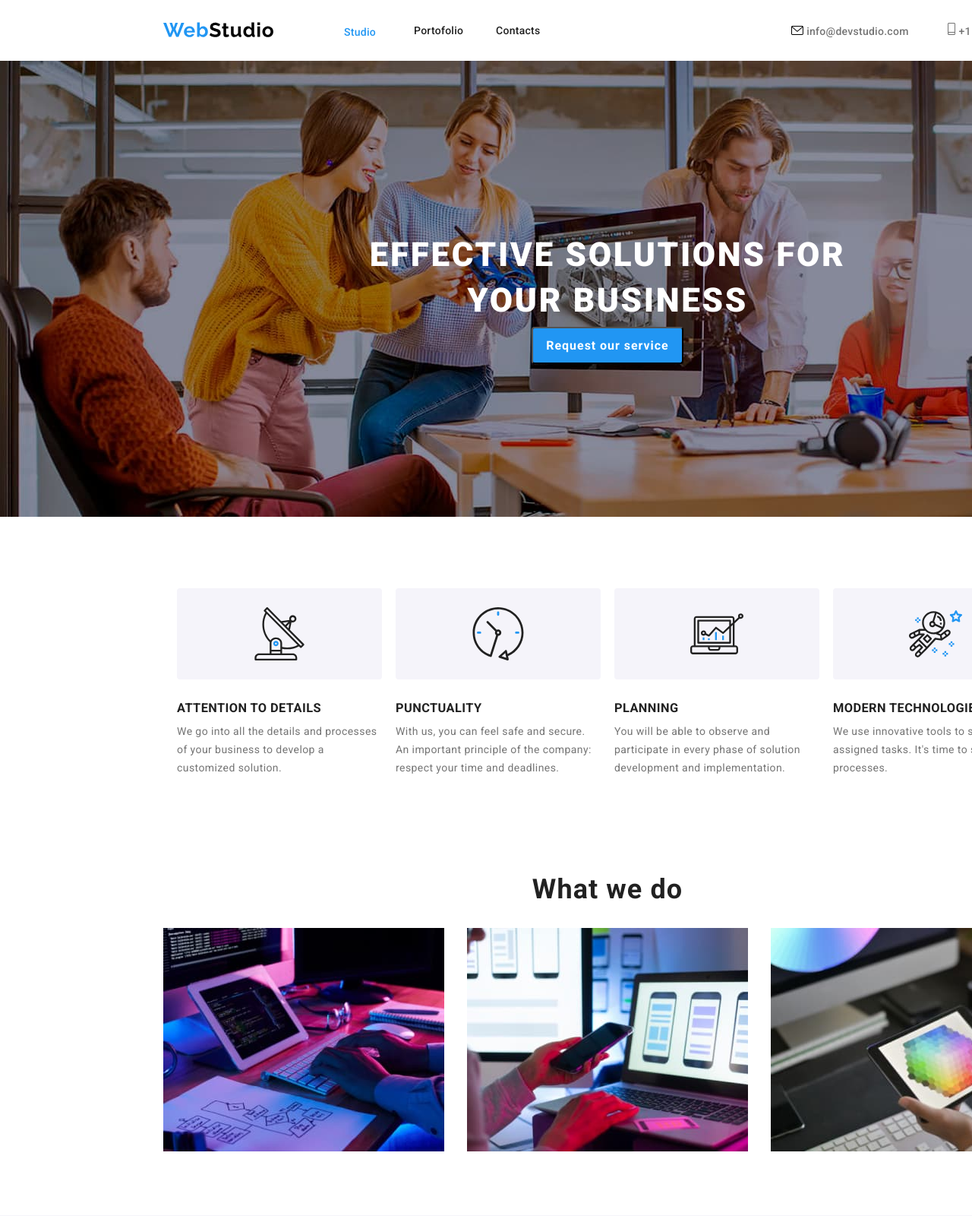
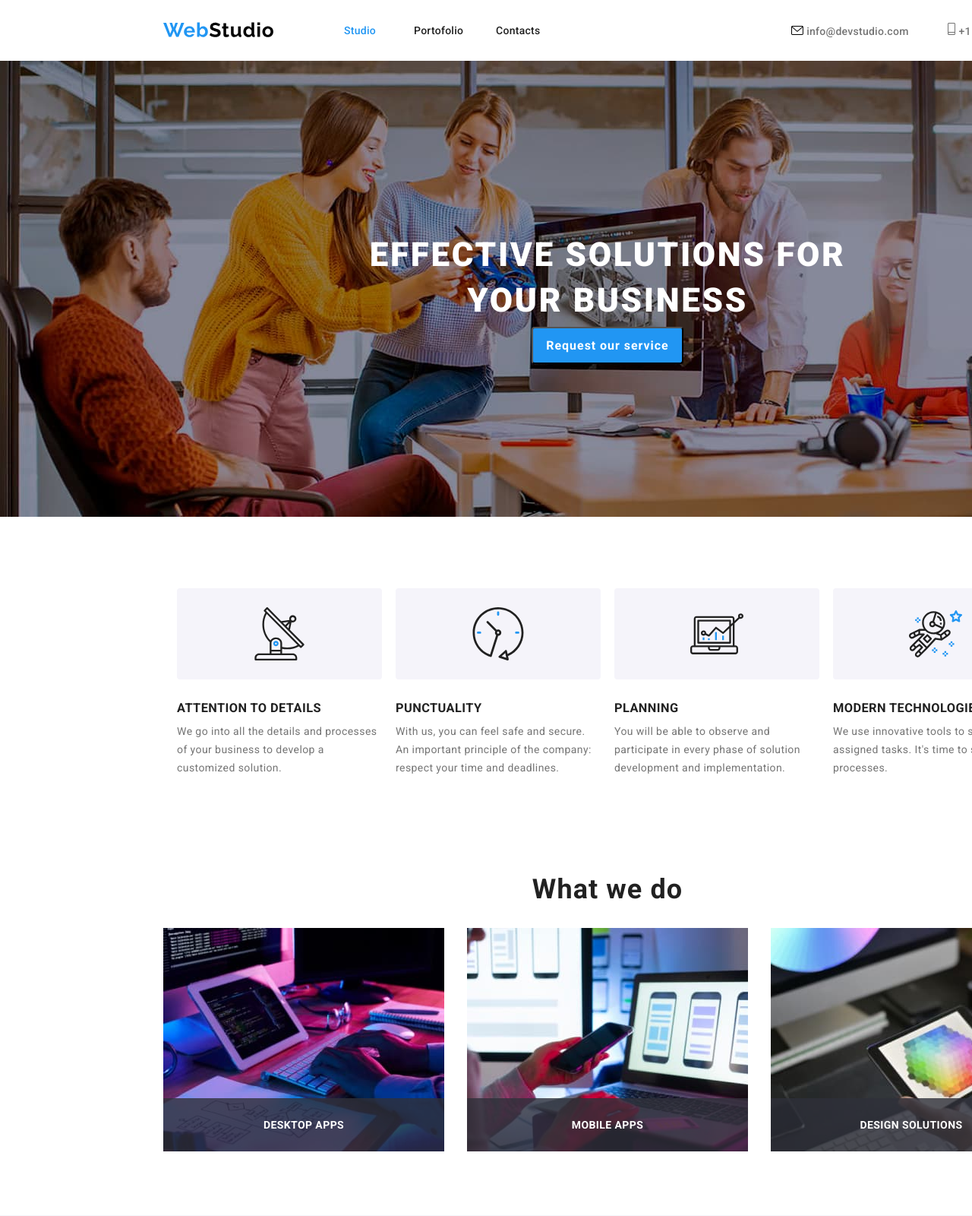
Before and after one commit to CosescuNicu/goit-markup-hw-05, a plain HTML site: page index.html in a window 1280 px wide. Shown: the top 1600 px of the page at 76% size. Drawn offline with nearby package versions, Linux system fonts and the light colour scheme.

Commit message:
finished what we do section

```diff
--- a/css/portofolio.css
+++ b/css/portofolio.css
@@ -56,7 +56,8 @@ a:hover {
   width: 1600px;
   height: 80px;
   top: 0px;
-  background-color: rgba(255, 255, 255, 1);
+  background: #ffffff;
+  border-bottom: 1px solid #ececec;
 }
 
 .logo-global {
@@ -79,6 +80,12 @@ a:hover {
   height: 16px;
   left: 453px;
   top: 32px;
+  font-family: "Roboto";
+  font-style: normal;
+  font-weight: 500;
+  font-size: 14px;
+  line-height: 16px;
+  letter-spacing: 0.02em;
 }
 
 .nav-second-item {
@@ -107,6 +114,21 @@ a:hover {
   font-size: 14px;
   line-height: 16px;
   letter-spacing: 0.02em;
+}
+.underline::after {
+  content: "";
+  position: absolute;
+  border-radius: 2px;
+  background: #2196f3;
+  height: 3px;
+  width: 0;
+  left: 0;
+  top: 45px;
+}
+.underline:hover::after {
+  width: 100%;
+  transition-duration: -250ms;
+  transition: cubic-bezier(0.4, 0, 0.2, 1);
 }
 
 .external-link-header-mail {
--- a/css/styles.css
+++ b/css/styles.css
@@ -83,6 +83,12 @@ a:hover {
   height: 16px;
   left: 453px;
   top: 32px;
+  font-family: "Roboto";
+  font-style: normal;
+  font-weight: 500;
+  font-size: 14px;
+  line-height: 16px;
+  letter-spacing: 0.02em;
 }
 
 .nav-second-item {
@@ -156,8 +162,8 @@ a:hover {
   flex-shrink: 0;
 }
 
-.envelop-icons:hover,
-.envelop-icons:focus {
+.external-link-header-mail:hover,
+.external-link-header-mail:focus {
   fill: #2196f3;
 }
 .external-link-header-phone {
@@ -174,8 +180,8 @@ a:hover {
   height: 16px;
   flex-shrink: 0;
 }
-.phone-icons:hover,
-.phone-icons:focus {
+.external-link-header-phone:hover,
+.external-link-header-phone:focus {
   stroke: #2196f3;
 }
 .phone-header {
@@ -414,9 +420,48 @@ a:hover {
   top: 1119px;
 }
 .photo-what-we-do {
+  position: relative;
   display: flex;
   gap: 30px;
 }
+.textoverlay {
+  position: relative;
+  display: flex;
+  align-items: flex-end;
+  width: 370px;
+  height: 294px;
+  flex-shrink: 0;
+}
+.label {
+  position: absolute;
+  display: inline-flex;
+  align-items: center;
+  justify-content: center;
+  width: 370px;
+  height: 70px;
+  margin: 0;
+  z-index: 1;
+  flex-shrink: 0;
+  color: #fff;
+  text-align: center;
+  font-family: Roboto;
+  font-size: 14px;
+  font-style: normal;
+  font-weight: 700;
+  line-height: normal;
+  letter-spacing: 0.42px;
+  text-transform: uppercase;
+}
+.textoverlay::after {
+  content: "";
+  display: flex;
+  position: absolute;
+  width: 370px;
+  height: 70px;
+  flex-shrink: 0;
+  background: rgba(47, 48, 58, 0.8);
+}
+
 .second-title {
   font-family: "Roboto";
   font-style: normal;
@@ -513,13 +558,7 @@ a:hover {
   height: 44px;
   border-radius: 50%;
 }
-.elipse:hover,
-.icon-member:hover,
-.elipse:focus,
-.icon-member:focus {
-  background-color: #2196f3;
-  fill: #ffffff;
-}
+
 .icon-member {
   display: flex;
   justify-content: space-between;
@@ -528,6 +567,15 @@ a:hover {
   flex-shrink: 0;
   fill: #757575;
 }
+.elipse:hover,
+.icon-member:hover,
+.elipse:focus,
+.icon-member:focus {
+  background-color: #2196f3;
+  fill: #ffffff;
+}
+
+/* regular clients  */
 
 .regular-clients {
   display: flex;
--- a/index.html
+++ b/index.html
@@ -136,13 +136,30 @@
         <h2 class="second-title">What we do</h2>
         <ul class="photo-what-we-do">
           <li>
-            <img src="./images/imgno1.jpg" alt="imgno1" width="370" />
+            <div class="textoverlay">
+              <img
+                src="./images/desktopapp.jpg"
+                alt="Desktop App"
+                width="370"
+              />
+              <p class="label">DESKTOP APPS</p>
+            </div>
           </li>
           <li>
-            <img src="./images/imgno2.jpg" alt="imgno2" width="370" />
+            <div class="textoverlay">
+              <img src="./images/mobileapp.jpg" alt="Mobile App" width="370" />
+              <p class="label">MOBILE APPS</p>
+            </div>
           </li>
           <li>
-            <img src="./images/imgno3.jpg" alt="imgno3" width="370" />
+            <div class="textoverlay">
+              <img
+                src="./images/designsol.jpg"
+                alt="Design Solutions"
+                width="370"
+              />
+              <p class="label">DESIGN SOLUTIONS</p>
+            </div>
           </li>
         </ul>
       </section>
```
Also changed, not shown: portofolio.html (+6 -6 lines), images/designsol.jpg (renamed from images/imgno3.jpg), images/desktopapp.jpg (renamed from images/imgno1.jpg), images/mobileapp.jpg (renamed from images/imgno2.jpg).
